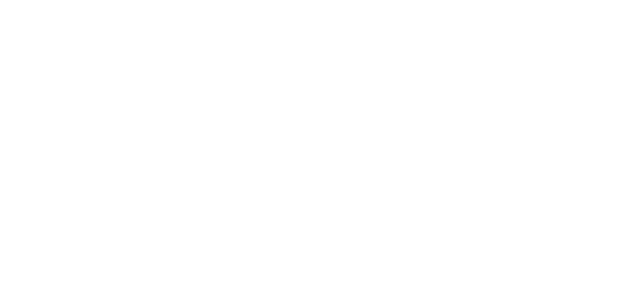
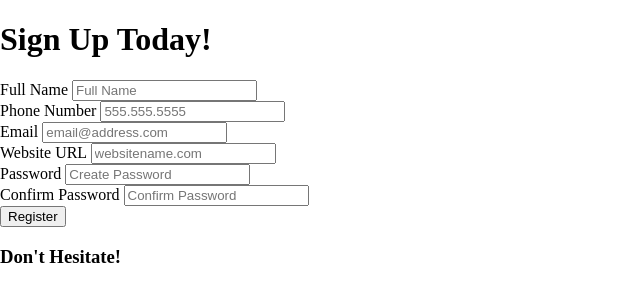
Before and after one commit to erikswartzdesign/form-validator, a plain HTML site: page index.html in a window 1280 px wide. Shown: the whole page, without its empty margins (0-640 px from the left). Drawn offline with Linux system fonts and the light colour scheme.

Commit message:
Form HTML added

```diff
--- a/index.html
+++ b/index.html
@@ -3,12 +3,57 @@
 <head>
     <meta charset="UTF-8">
     <meta name="viewport" content="width=device-width, initial-scale=1.0">
-    <title>Template</title>
+    <title>Form Validation</title>
     <link rel="icon" type="image/png" href="favicon.png">
     <link rel="stylesheet" href="https://cdnjs.cloudflare.com/ajax/libs/font-awesome/5.10.2/css/all.min.css"/>
     <link rel="stylesheet" href="style.css">
 </head>
 <body>
+    <div class="container">
+        <h1>Sign Up Today!</h1>
+        <!-- Form -->
+         <form id="form">
+             <!-- Full Name -->
+             <div class="form-group">
+                 <label for="name">Full Name</label>
+                 <input type="text" id="name" placeholder="Full Name">
+             </div>
+             <!-- Phone Number -->
+             <div class="form-group">
+                 <label for="phone">Phone Number</label>
+                 <input type="tel" id="phone" placeholder="555.555.5555">
+             </div>
+             <!-- Email Address -->
+             <div class="form-group">
+                 <label for="email">Email</label>
+                 <input type="email" id="email" placeholder="email@address.com">
+             </div>
+             <!-- Website URL -->
+             <div class="form-group">
+                 <label for="website">Website URL</label>
+                 <input type="url" id="website" placeholder="websitename.com">
+             </div>
+             <!-- Password -->
+             <div class="form-group">
+                 <label for="password1">Password</label>
+                 <input type="password" id="password1" placeholder="Create Password">
+             </div>
+             <!-- Confirm Password -->
+             <div class="form-group">
+                 <label for="password2">Confirm Password</label>
+                 <input type="password" id="password2" placeholder="Confirm Password">
+             </div>
+             <button type="submit">Register</button>
+         </form>
+         <!-- Error Message -->
+         <div class="message-container">
+             <h3 id="message">Don't Hesitate!</h3>
+         </div>
+    </div>
+
+
+
+
     <!-- Script -->
     <script src="script.js"></script>
 </body>
```
